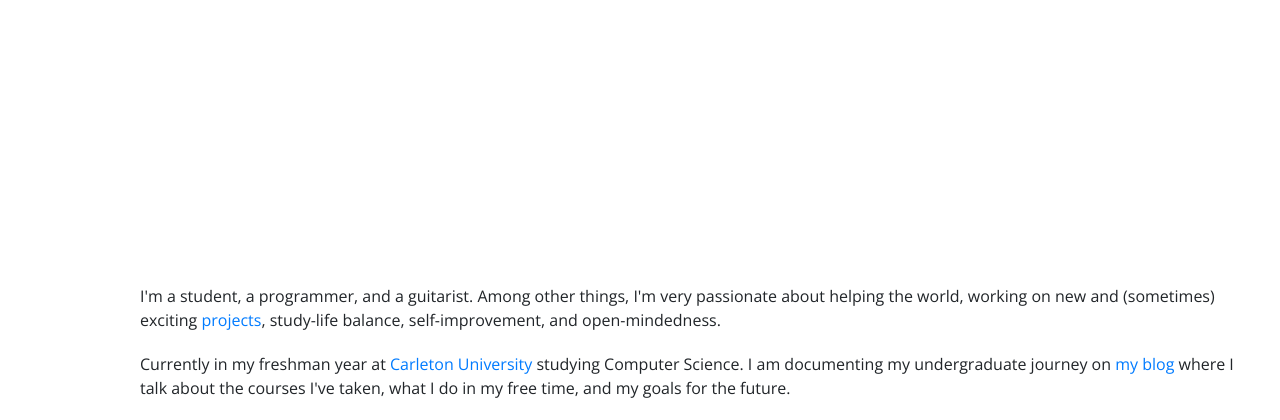
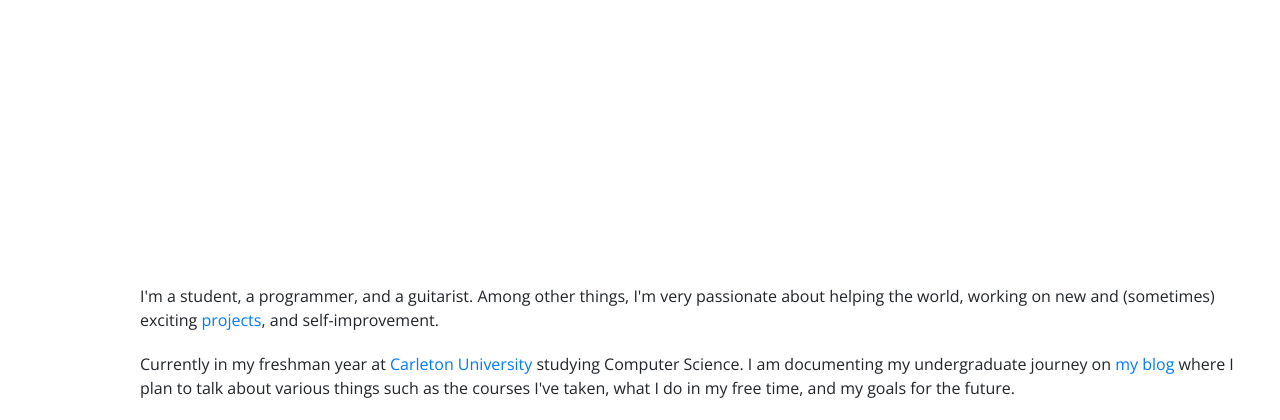
Before and after one commit to hellomusa/old-personal-website, a Flask app: page /projects in a window 1280 px wide. Shown: the part 522-942 px from the top of the page. Run offline with Flask 2, Linux system fonts and the light colour scheme; some libraries are stand-ins or nearby versions.

Commit message:
Changed bio

```diff
--- a/app/templates/home.html
+++ b/app/templates/home.html
@@ -41,8 +41,8 @@
             </div>
         </div>
         <div class="middle-text">
-            <p class="text-content">I'm a student, a programmer, and a guitarist. Among other things, I'm very passionate about helping the world, working on new and (sometimes) exciting <a href="https://github.com/helloMusa">projects</a>, study-life balance, self-improvement, and open-mindedness.</p>
-            <p class="text-content">Currently in my freshman year at <a href='https://carleton.ca'/>Carleton University</a> studying Computer Science. I am documenting my undergraduate journey on <a href='blog.com'>my blog</a> where I talk about the courses I've taken, what I do in my free time, and my goals for the future. </p>
+            <p class="text-content">I'm a student, a programmer, and a guitarist. Among other things, I'm very passionate about helping the world, working on new and (sometimes) exciting <a href="https://github.com/helloMusa">projects</a>, and self-improvement.</p>
+            <p class="text-content">Currently in my freshman year at <a href='https://carleton.ca'/>Carleton University</a> studying Computer Science. I am documenting my undergraduate journey on <a href='blog.com'>my blog</a> where I plan to talk about various things such as the courses I've taken, what I do in my free time, and my goals for the future. </p>
         </div>
     </div>
 </div>
```
